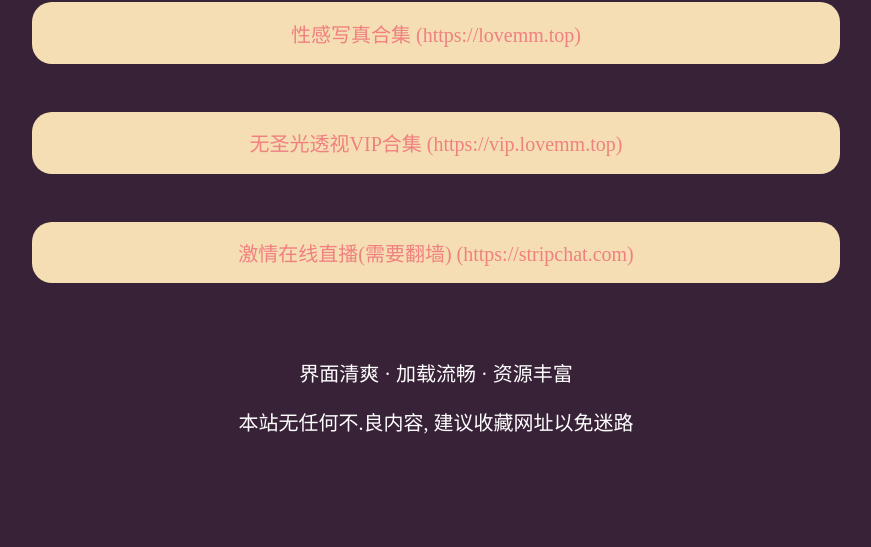
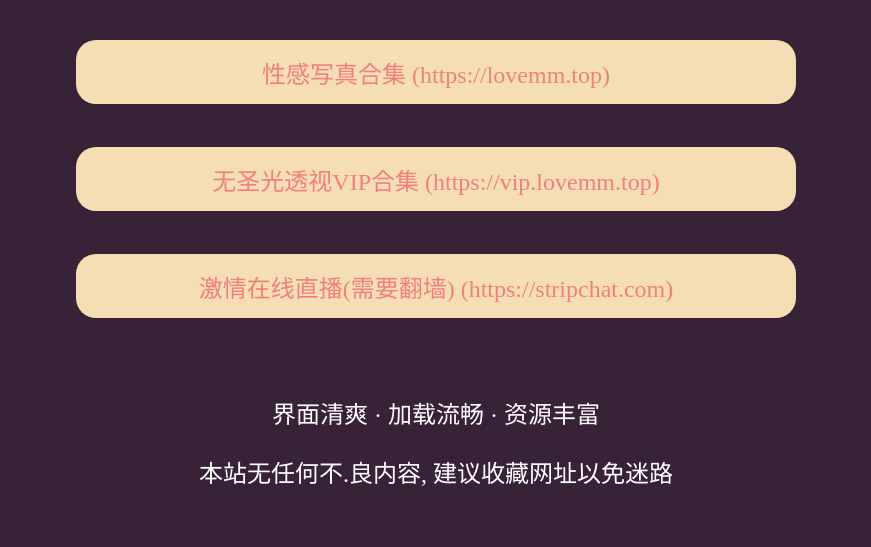
Before and after one commit to lovemmlink/lovemmlink.github.io, a plain HTML site: page index.html in a window 1280 px wide. Shown: the part 253-800 px from the top of the page, without its empty margins (204-1075 px from the left). Drawn offline with Linux system fonts and the light colour scheme.

Commit message:
增加手机屏幕自适应字体大小

```diff
--- a/index.html
+++ b/index.html
@@ -1,5 +1,5 @@
 <!DOCTYPE html>
-<html lang="zh">
+<html>
 	<head>
 		<meta charset="utf-8">
 		<meta http-equiv="X-UA-Compatible" content="IE=edge">
@@ -11,17 +11,26 @@
             body {
                 background-color: rgb(56, 34, 55);
                 color: white;
+                display: flex;
+                flex-direction: column;
+                align-items: center;
+                justify-content: center;
             }
-            @media (max-width: 1920px) {
-                body {
+            @media (min-width: 200px) {
+                .container {
+                    font-size: 1em;
+                }
+            }
+            @media (min-width: 700px) {
+                .container {
                     font-size: 1.25em;
                 }
             }
-            @media (max-width: 800px) {
-                body {
-                    font-size: 2.5vw;
+            @media (min-width: 900px) {
+                .container {
+                    font-size: 1.5em;
+                    max-width: 1200px;
                 }
-
             }
             a:link, a:visited{
                 color: lightcoral;
@@ -36,7 +45,7 @@
                 flex-direction: column;
                 align-items: center;
                 justify-content: center;
-                padding: 0 10%;
+                padding: 0 5%;
             }
             .title-note {
                 color: grey;
@@ -52,7 +61,7 @@
             }
             div.content {
                 width: 100%;
-                padding: 1% 10%;
+                padding: 1% 0;
                 display: flex;
                 align-items: center;
                 justify-content: center;
@@ -60,7 +69,7 @@
             ul.sublink-list {
                 list-style-type: none;
                 padding-left:0;
-                width: 80%;
+                width: 100%;
             }
             li {
                 list-style-type: none;
@@ -72,6 +81,7 @@
             }
             li a {
                 display: block;
+                width: 90%;
                 border-radius: 20px;
                 padding: 2% 5%;
                 background-color:wheat;
```
